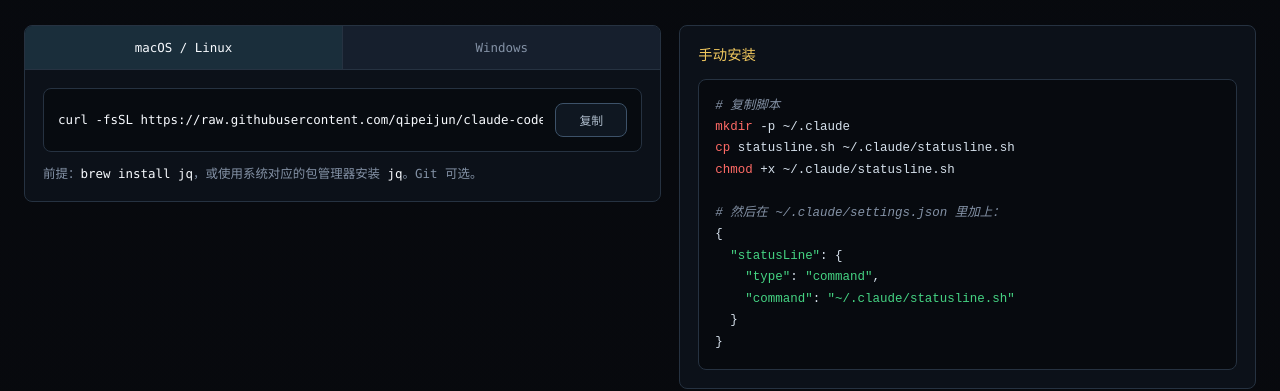
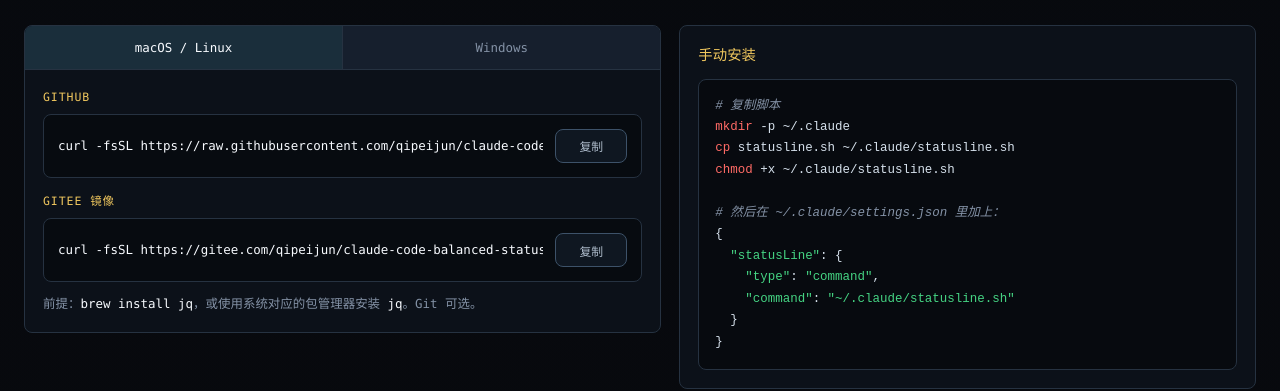
Before and after one commit to qipeijun/claude-code-balanced-statusline, a plain HTML site: page docs/index.html in a window 1280 px wide. Shown: the part 1971-2362 px from the top of the page. Drawn offline with Linux system fonts and the light colour scheme.

Commit message:
增加 Gitee 一键安装命令

```diff
--- a/docs/index.html
+++ b/docs/index.html
@@ -163,16 +163,28 @@
           </div>
 
           <div class="tab-panel active" id="panel-mac">
+            <p class="source-label">GitHub</p>
             <div class="oneliner">
               <code>curl -fsSL https://raw.githubusercontent.com/qipeijun/claude-code-balanced-statusline/main/install.sh | bash</code>
+              <button class="copy-btn" type="button" onclick="copyOneliner(this)">复制</button>
+            </div>
+            <p class="source-label">Gitee 镜像</p>
+            <div class="oneliner">
+              <code>curl -fsSL https://gitee.com/qipeijun/claude-code-balanced-statusline/raw/main/install.sh | CLAUDE_STATUSLINE_RAW_BASE=https://gitee.com/qipeijun/claude-code-balanced-statusline/raw/main bash</code>
               <button class="copy-btn" type="button" onclick="copyOneliner(this)">复制</button>
             </div>
             <p class="prereq">前提：<code>brew install jq</code>，或使用系统对应的包管理器安装 <code>jq</code>。Git 可选。</p>
           </div>
 
           <div class="tab-panel" id="panel-win">
+            <p class="source-label">GitHub</p>
             <div class="oneliner">
               <code>powershell -c "irm https://raw.githubusercontent.com/qipeijun/claude-code-balanced-statusline/main/install.ps1 | iex"</code>
+              <button class="copy-btn" type="button" onclick="copyOneliner(this)">复制</button>
+            </div>
+            <p class="source-label">Gitee 镜像</p>
+            <div class="oneliner">
+              <code>$env:CLAUDE_STATUSLINE_RAW_BASE="https://gitee.com/qipeijun/claude-code-balanced-statusline/raw/main"; irm https://gitee.com/qipeijun/claude-code-balanced-statusline/raw/main/install.ps1 | iex</code>
               <button class="copy-btn" type="button" onclick="copyOneliner(this)">复制</button>
             </div>
             <p class="prereq">
--- a/docs/style.css
+++ b/docs/style.css
@@ -702,6 +702,16 @@
 
   .tab-panel.active { display: block; }
 
+  .source-label {
+    margin: 14px 0 8px;
+    color: var(--yellow);
+    font-size: .72rem;
+    letter-spacing: .08em;
+    text-transform: uppercase;
+  }
+
+  .source-label:first-child { margin-top: 0; }
+
   .oneliner {
     display: grid;
     grid-template-columns: minmax(0, 1fr) auto;
```
Also changed, not shown: 3 other files.
